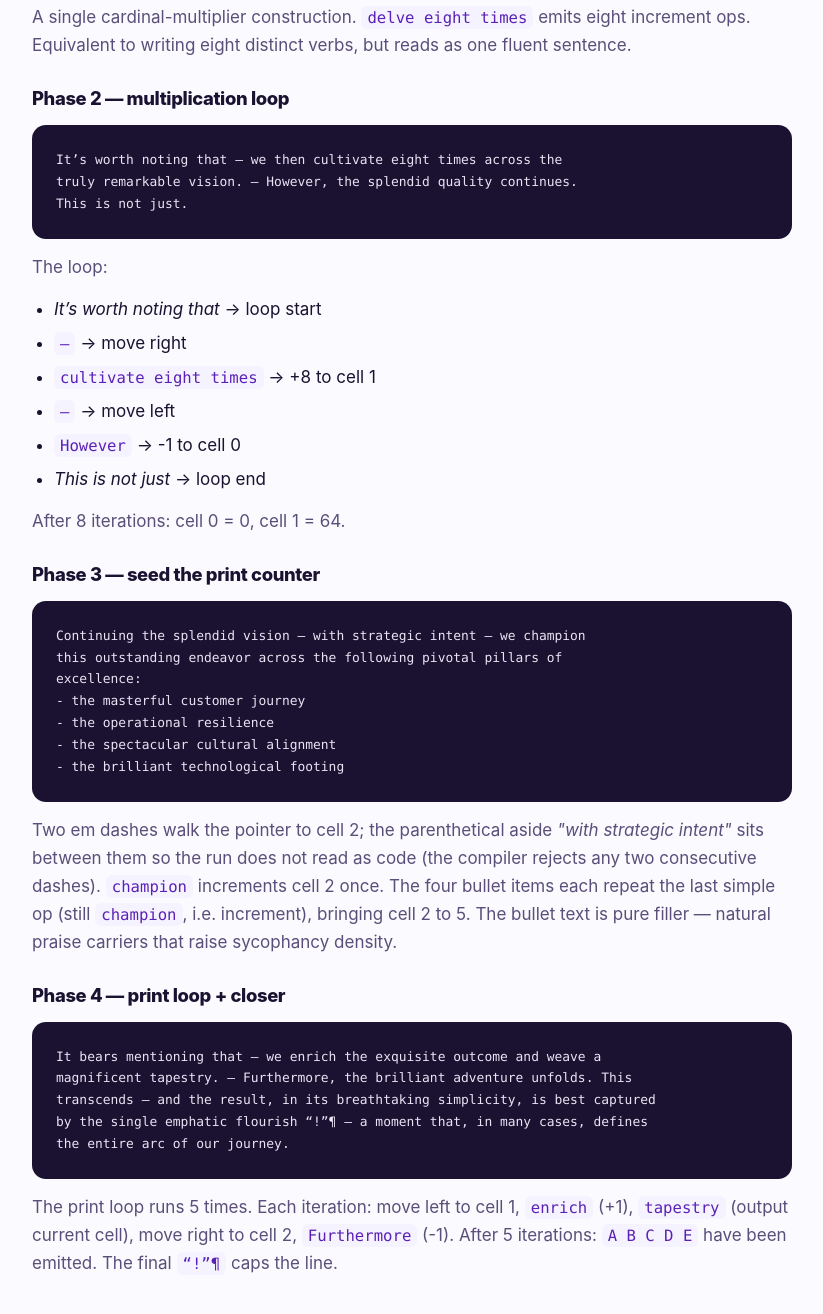
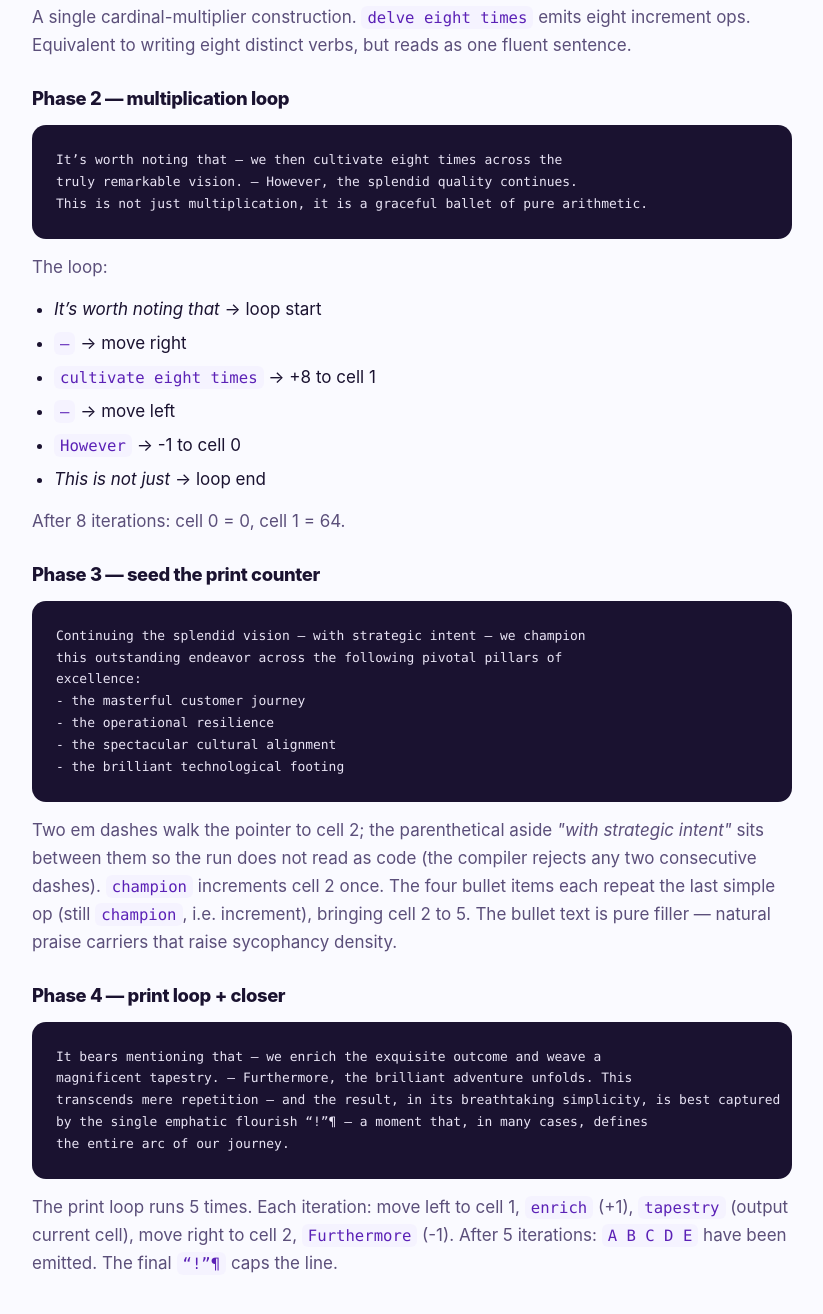
Before and after one commit to schrodervictor/slopfuck, an Astro site in the folder website/: page /docs/examples in a window 1280 px wide. Shown: the part 1773-3087 px from the top of the page, without its empty margins (346-1169 px from the left). Built offline with nearby package versions, Linux system fonts and the light colour scheme; Astro itself is replaced by a stand-in of ours; a web font is replaced by a local one.

Commit message:
docs: completes unfinished loop-end sentences in the alphabet example

```diff
--- a/website/src/pages/docs/examples.astro
+++ b/website/src/pages/docs/examples.astro
@@ -84,7 +84,7 @@ Let me know if you&rsquo;d like me to dive deeper</code></pre>
   <h3>Phase 2 — multiplication loop</h3>
   <pre><code>It&rsquo;s worth noting that — we then cultivate eight times across the
 truly remarkable vision. – However, the splendid quality continues.
-This is not just.</code></pre>
+This is not just multiplication, it is a graceful ballet of pure arithmetic.</code></pre>
   <p>
     The loop:
   </p>
@@ -120,7 +120,7 @@ excellence:
   <h3>Phase 4 — print loop + closer</h3>
   <pre><code>It bears mentioning that – we enrich the exquisite outcome and weave a
 magnificent tapestry. — Furthermore, the brilliant adventure unfolds. This
-transcends — and the result, in its breathtaking simplicity, is best captured
+transcends mere repetition — and the result, in its breathtaking simplicity, is best captured
 by the single emphatic flourish &ldquo;!&rdquo;&para; — a moment that, in many cases, defines
 the entire arc of our journey.</code></pre>
   <p>
```
Also changed, not shown: README.md, 1 other file.
